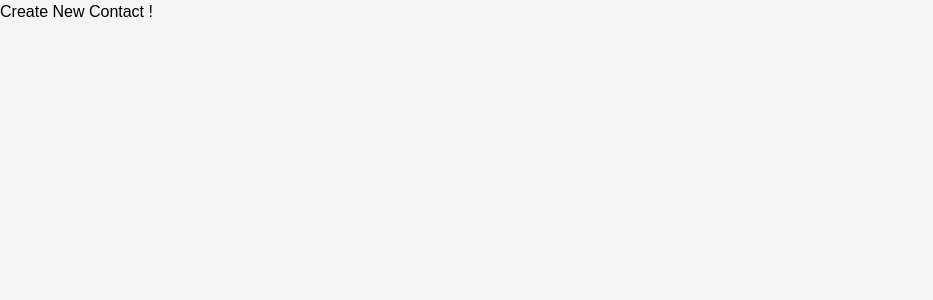
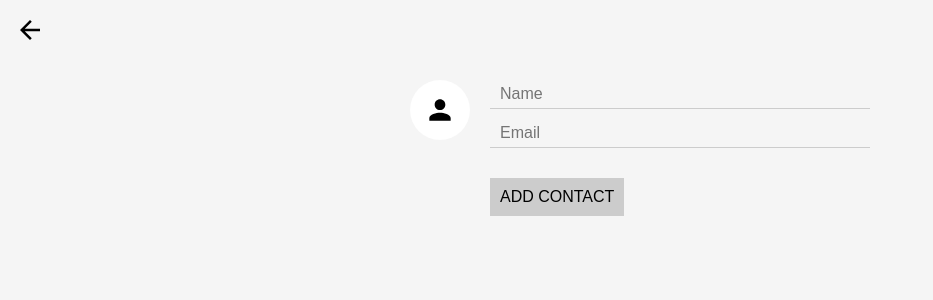
Before and after one commit to mohamed1refaie/contacts, a React (Create React App) app: page /create in a window 1280 px wide. Shown: the top 300 px of the page, without its empty margins (0-933 px from the left). Built offline with nearby package versions, Linux system fonts and the light colour scheme; no server answers.

Commit message:
addContact

```diff
--- a/package.json
+++ b/package.json
@@ -4,6 +4,7 @@
   "private": true,
   "dependencies": {
     "escape-string-regexp": "^1.0.5",
+    "form-serialize": "^0.7.2",
     "prop-types": "^15.6.2",
     "react": "^16.4.1",
     "react-dom": "^16.4.1",
--- a/src/App.js
+++ b/src/App.js
@@ -22,6 +22,13 @@
     ContactsAPI.remove(contact);
   };
 
+  createContact(contact) {
+    console.log(contact);
+    this.setState(state => ({
+      contacts: state.contacts.concat([contact])
+    }));
+  }
+
   render() {
     //console.log(this.state);
     return (
@@ -36,7 +43,17 @@
             />
           )}
         />
-        <Route path="/create" component={CreateContact} />
+        <Route
+          path="/create"
+          render={({ history }) => (
+            <CreateContact
+              onCreateContact={contact => {
+                this.createContact(contact);
+                history.push("/");
+              }}
+            />
+          )}
+        />
       </div>
     );
   }
--- a/src/CreateContact.js
+++ b/src/CreateContact.js
@@ -1,8 +1,33 @@
 import React, { Component } from "react";
-
+import { Link } from "react-router-dom";
+import ImageInput from "./ImageInput";
+import serializeForm from "form-serialize";
 class CreateContact extends Component {
+  handleSubmit = e => {
+    e.preventDefault();
+    const values = serializeForm(e.target, { hash: true });
+    if (this.props.onCreateContact) this.props.onCreateContact(values);
+  };
   render() {
-    return <div>Create New Contact !</div>;
+    return (
+      <div>
+        <Link className="close-create-contact" to="/">
+          Close
+        </Link>
+        <form onSubmit={this.handleSubmit} className="create-contact-form">
+          <ImageInput
+            className="create-contact-avatar-input"
+            name="avatarURL"
+            maxHeight={64}
+          />
+          <div className="create-contact-details">
+            <input type="text" name="name" placeholder="Name" />
+            <input type="text" name="email" placeholder="Email" />
+            <button>Add Contact</button>
+          </div>
+        </form>
+      </div>
+    );
   }
 }
 
```
Also changed, not shown: 1 other file (tests, documents, lock files or other folders).
